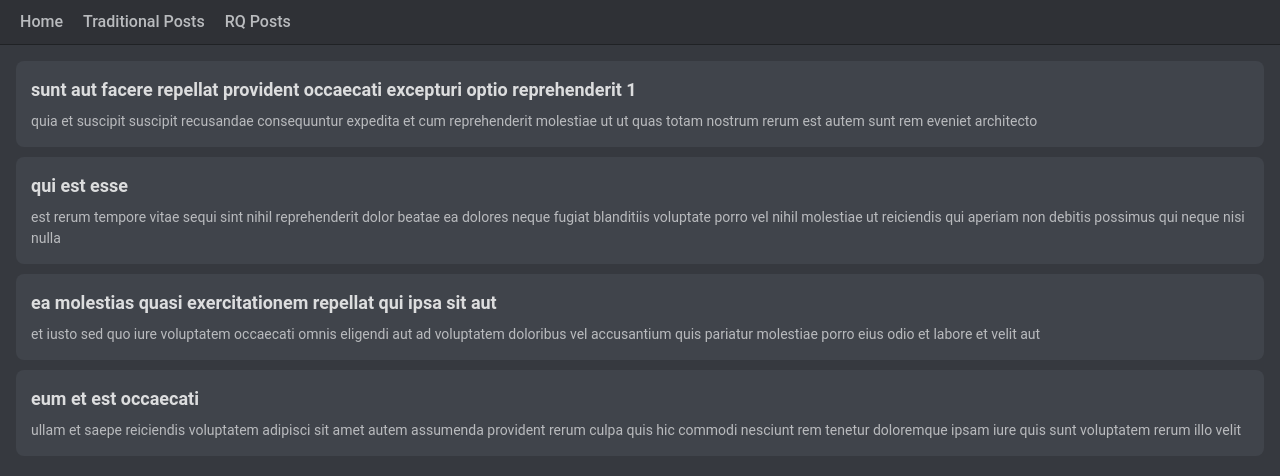
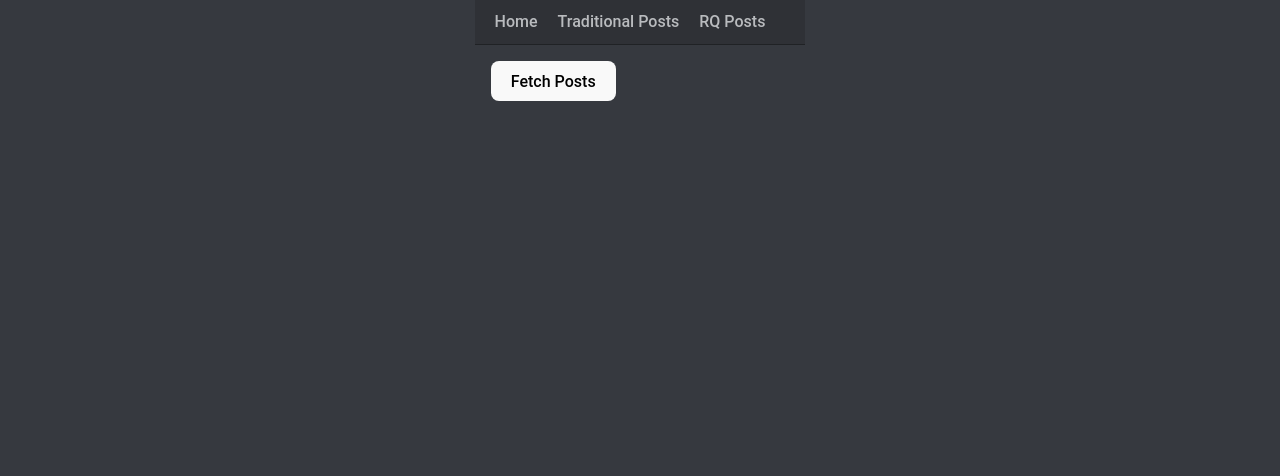
Before and after one commit to Bivishan1/reactQuery-zustand-starter, a React (Vite) app: page /rq-posts in a window 1280 px wide. Shown: the top 476 px of the page. Built offline with nearby package versions, Linux system fonts and the light colour scheme; data requests are answered from the project's data file.

Commit message:
useQuery on click

```diff
--- a/src/components/PostRQ.jsx
+++ b/src/components/PostRQ.jsx
@@ -7,7 +7,8 @@
 // now , calling useQuery hook, which is used to fetch data from server, and it will return an object with properties like data, error, isLoading, etc.
   // to use react query, we need to first use useQuery , which will take two properties at minimum  inside an object format.
   // const {result} = useQuery({ // now result will be object, which will have all the properties via the useQuery hook.
-  const {data, isLoading, isError, error, isFetching} =
+  // now, another params is refetch, which helps to moun the api data to the component when click (while we calling it i.e. refetch function) or any event happens.
+  const {data, isLoading, isError, error, isFetching, refetch} =
   useQuery({
   // every single query (like, endpoints e.g. :- /posts, /posts/1, /posts/1/comment, should have its own unique query key
     // /posts ~ ["posts"] = (in below code)
@@ -24,9 +25,10 @@
 // stay remains fresh data for 3 seconds, after that it will refetch the data from server, if the component is mounted again or if we go again that same route.
 // staleTime:0,
  //another feature of polling by refetchInterval, which pool the network request every 1 sec.
-  refetchInterval:1000, // refresh or request network data at every 1 sec, if the current tab i.e. browwser tab is active.
+  // refetchInterval:1000, // refresh or request network data at every 1 sec, if the current tab i.e. browwser tab is active.
   // by default, it's set to false....
-  refetchIntervalInBackground: true, // if set to true, it will keep polling the data even if the tab is inactive.
+  // refetchIntervalInBackground: true, // if set to true, it will keep polling the data even if the tab is inactive.
+  enabled:false // if set to false, it will not fetch the data, until we call refetch function (which we mostly do in when click the button to refetch the data). which mean, the data will not fetch on component mount, as we seen before.
   });
 
 
@@ -47,6 +49,7 @@
 
   return (
     <div className='container'>
+      <button onClick={refetch} className='btn btn-primary'>Fetch Posts</button>
       {data && data.data.map(post => (
             <div className='post-item' key={post.id}>
             <h2 className='post-title'>{post.title}</h2>
```
